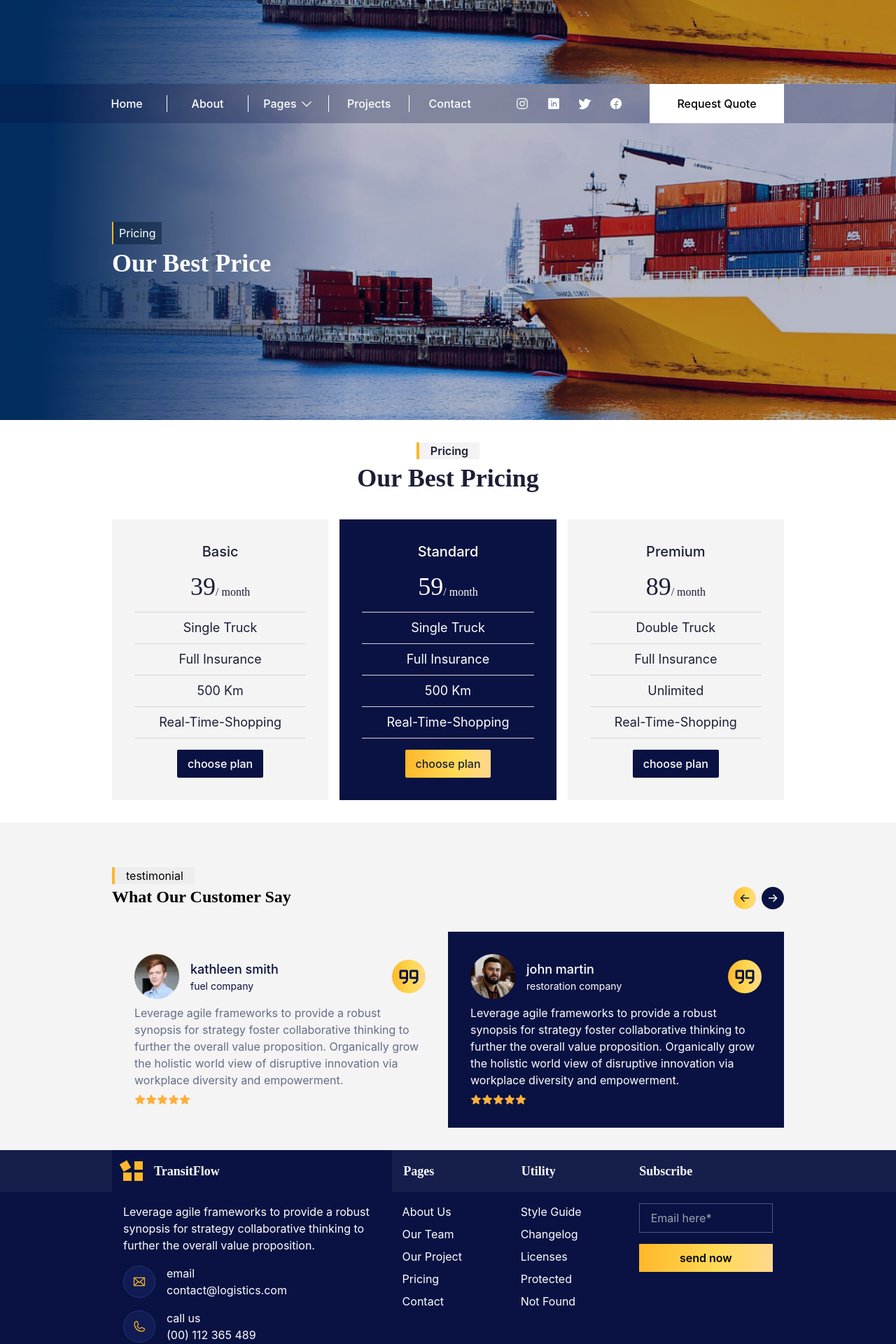
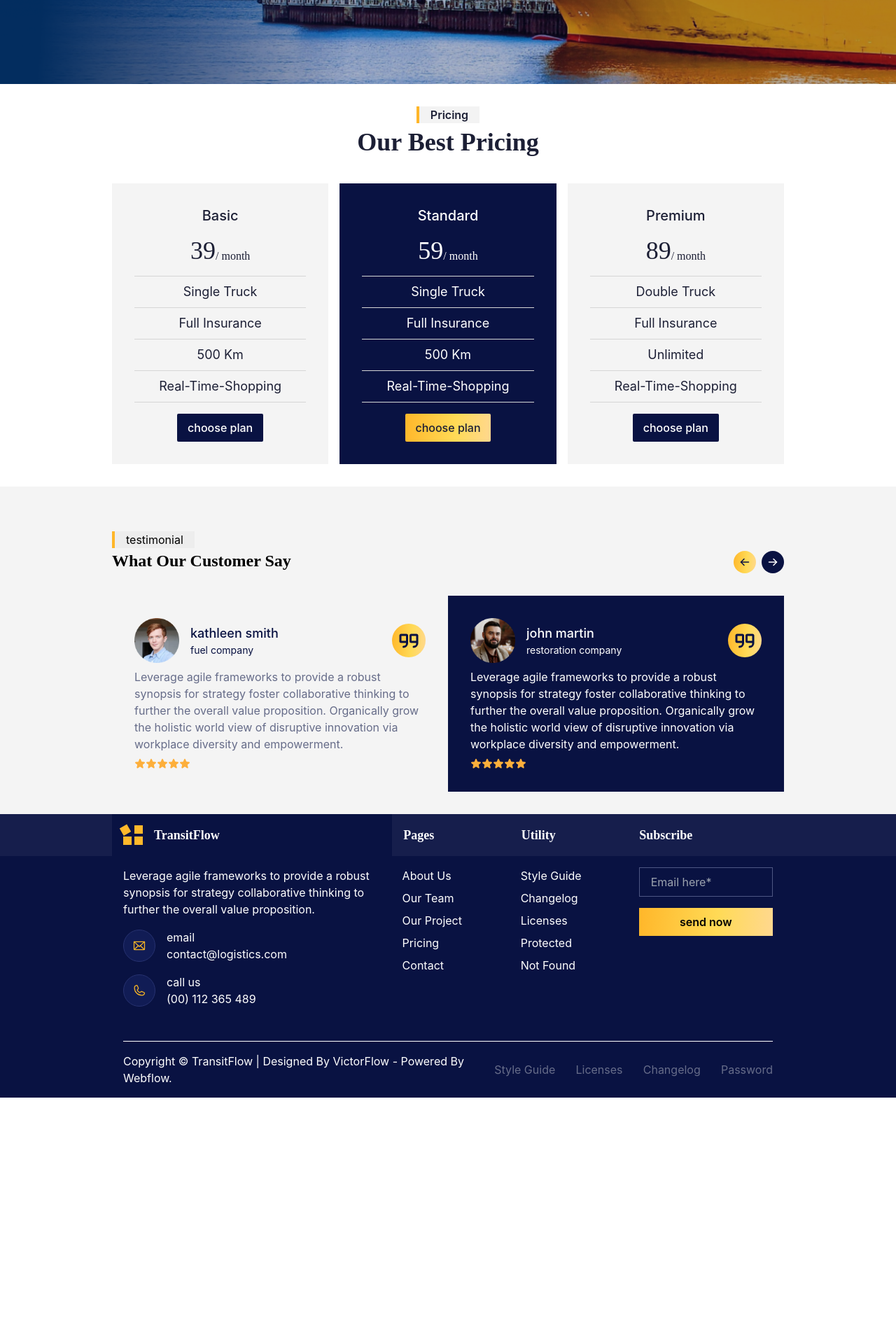
Before and after one commit to smartcollins/logistics, a React (Create React App) app: page /pricing in a window 1280 px wide. Shown: the part 360-2280 px from the top of the page at 70% size. After the commit the page ends 1928 px from the top, so only its background shows below. Built offline with nearby package versions, Linux system fonts and the light colour scheme.

Commit message:
removed Banner and Footer from Pricing

```diff
--- a/src/pages/Pricing.jsx
+++ b/src/pages/Pricing.jsx
@@ -1,16 +1,12 @@
 import React from 'react';
-import banner from '../data/banner';
-import Banner from '../component/Banner';
 import Price from '../component/Price';
 import Review from '../component/Review';
-import Footer from '../component/Footer'
 
 
 const Pricing = () => {
 
     return (
         <div>
-            <div>{banner.slice(10, 11).map((item, idx) => <Banner key={idx} {...item} />)}</div>
             <div className='md:my-8 md:space-y-4 lg:mb-0 overflow-x-clip'>
                 <Price/>
                 <div className='bg-[#f4f4f4]'>
@@ -19,7 +15,6 @@ const Pricing = () => {
                     </div>
                 </div>
             </div>
-            <Footer />
         </div>
     )
 }
```
